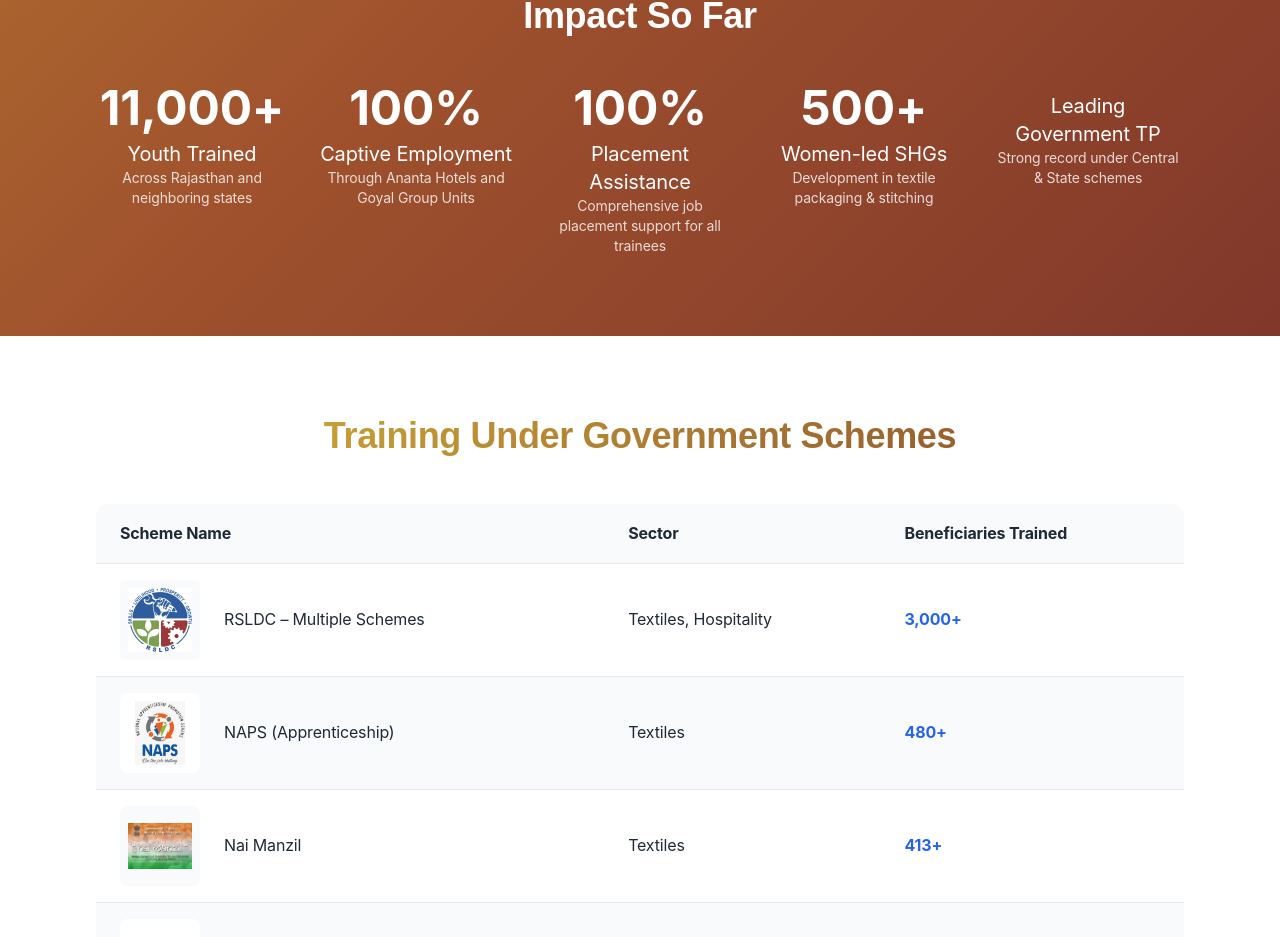
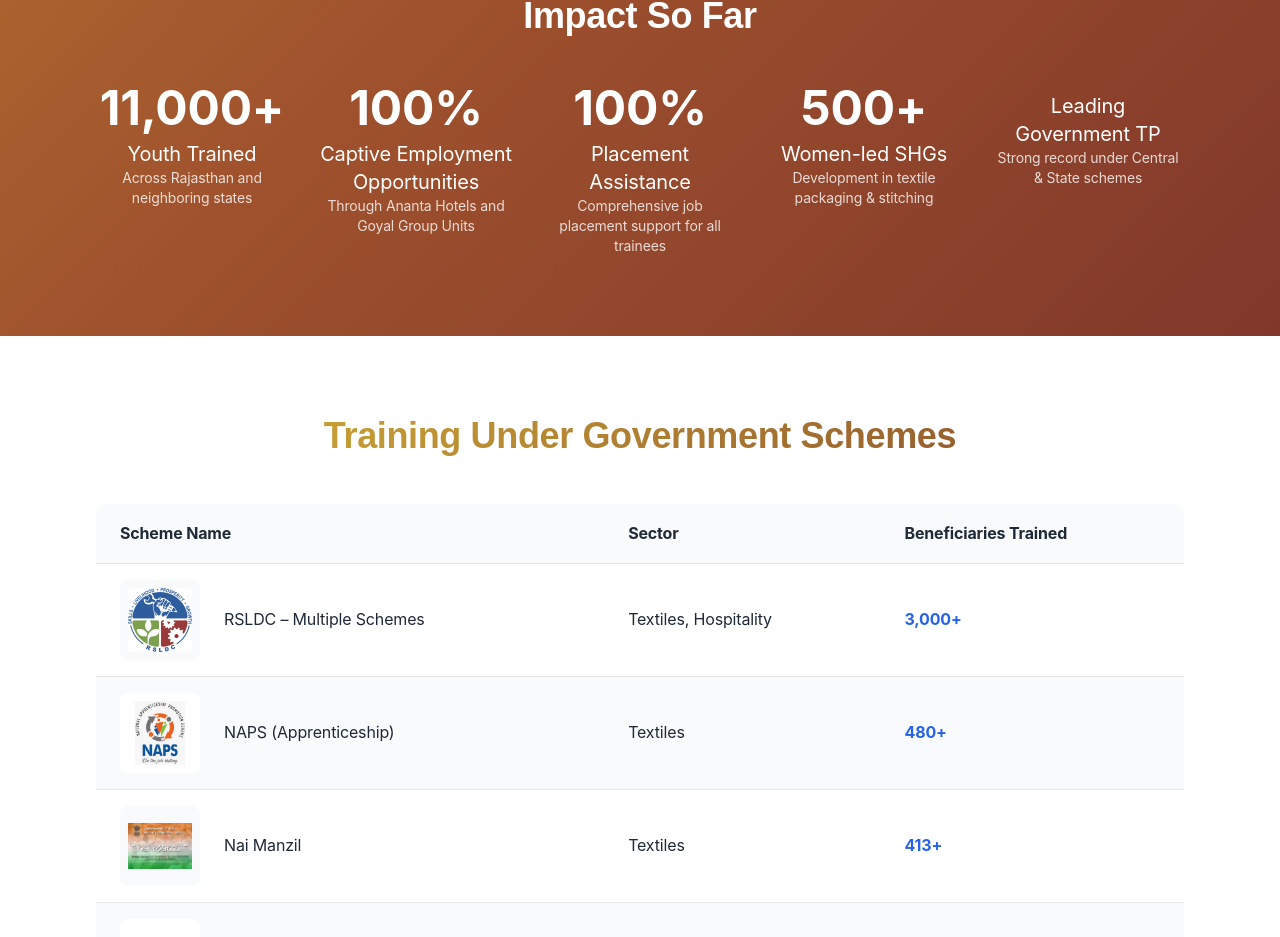
Before and after one commit to Gacky1/GoyalFashionsReact, a React (Create React App) app: page /education in a window 1280 px wide. Shown: the part 4558-5495 px from the top of the page. Built offline with nearby package versions, Linux system fonts and the light colour scheme.

Commit message:
Impact so far section changed and Skill division section removed

```diff
--- a/src/pages/Education.jsx
+++ b/src/pages/Education.jsx
@@ -405,7 +405,7 @@ const Education = () => {
             </div>
             <div>
               <div className="text-5xl font-bold mb-2 text-white">100%</div>
-              <p className="text-xl text-white">Captive Employment</p>
+              <p className="text-xl text-white">Captive Employment Opportunities</p>
               <p className="text-sm opacity-80 text-white">Through Ananta Hotels and Goyal Group Units</p>
             </div>
             <div>
```
